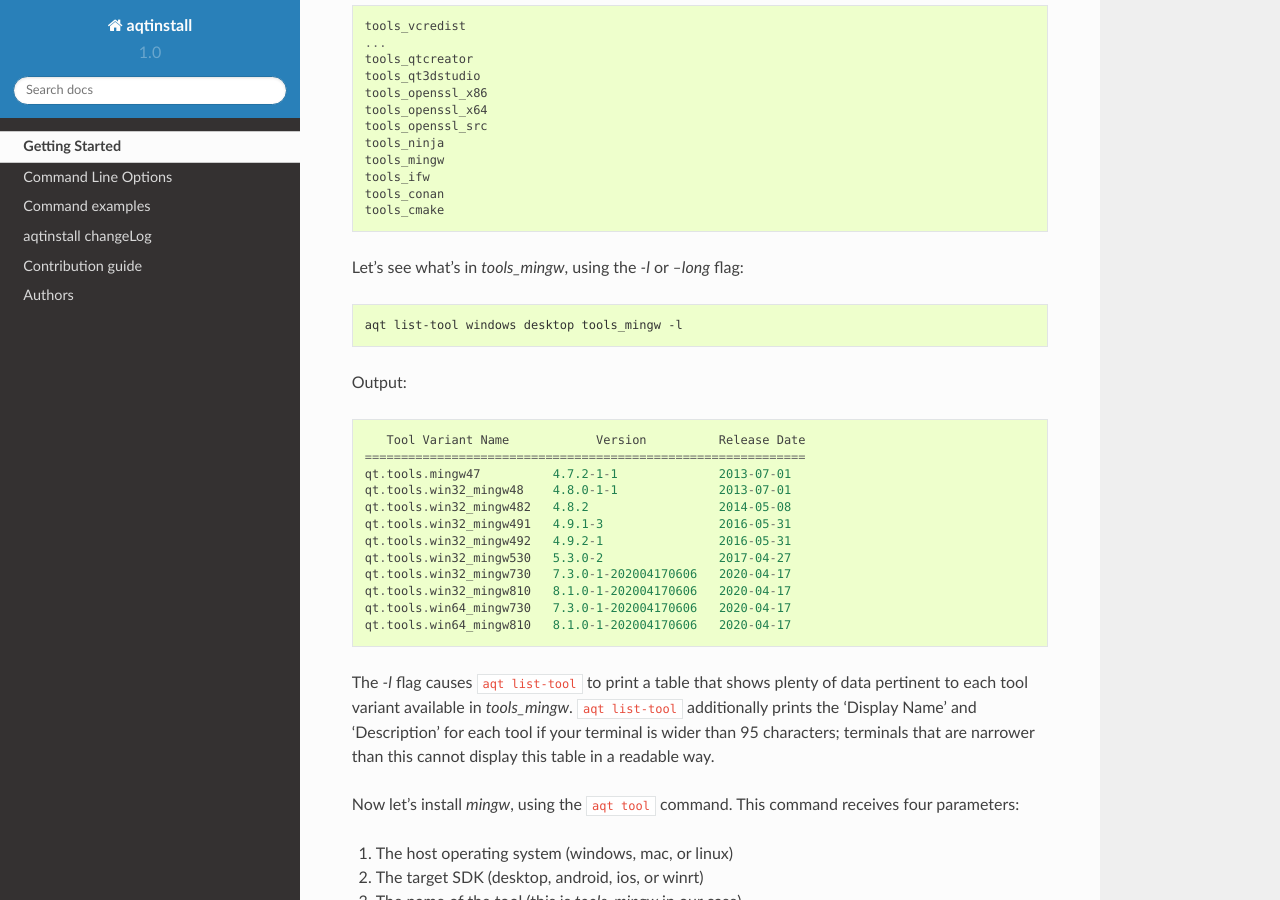
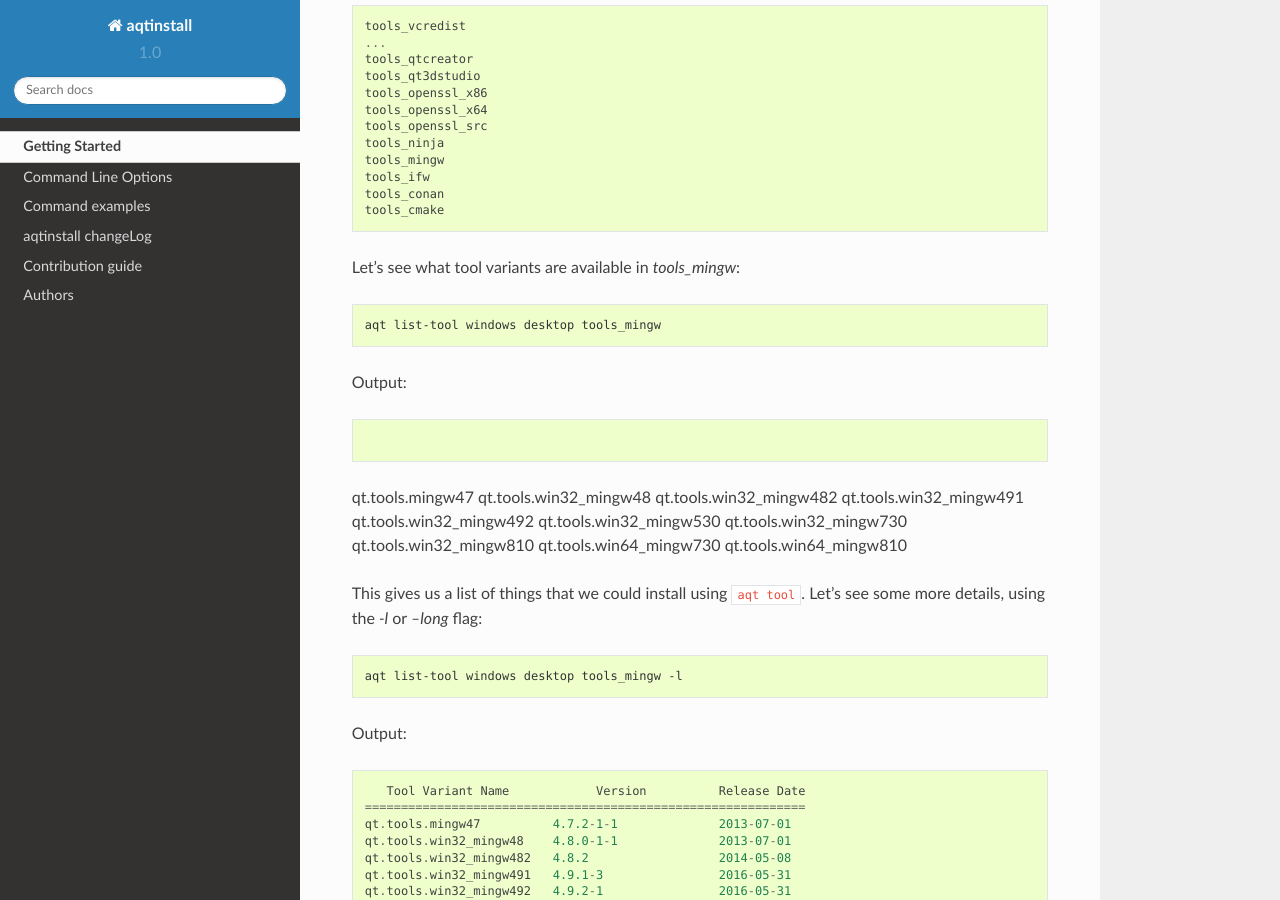
Before and after one commit to miurahr/aqtinstall, a Sphinx documentation site: the page built from docs/getting_started.rst, in a window 1280 px wide and 900 px high, scrolled down 4922 px. Built offline with Sphinx 7.4.7 and the Read the Docs theme 2.0.0, drawn with Linux system fonts in a browser that asks for light colours; pages that are not in the unit, such as notebooks, are missing from menus.

Commit message:
Add to tools section: list tool variants

```diff
--- a/docs/getting_started.rst
+++ b/docs/getting_started.rst
@@ -269,7 +269,29 @@ Output:
     tools_conan
     tools_cmake
 
-Let's see what's in `tools_mingw`, using the `-l` or `--long` flag:
+Let's see what tool variants are available in `tools_mingw`:
+
+.. code-block:: console
+
+    aqt list-tool windows desktop tools_mingw
+
+Output:
+
+.. code-block::
+
+qt.tools.mingw47
+qt.tools.win32_mingw48
+qt.tools.win32_mingw482
+qt.tools.win32_mingw491
+qt.tools.win32_mingw492
+qt.tools.win32_mingw530
+qt.tools.win32_mingw730
+qt.tools.win32_mingw810
+qt.tools.win64_mingw730
+qt.tools.win64_mingw810
+
+This gives us a list of things that we could install using ``aqt tool``.
+Let's see some more details, using the `-l` or `--long` flag:
 
 .. code-block:: console
 
```
